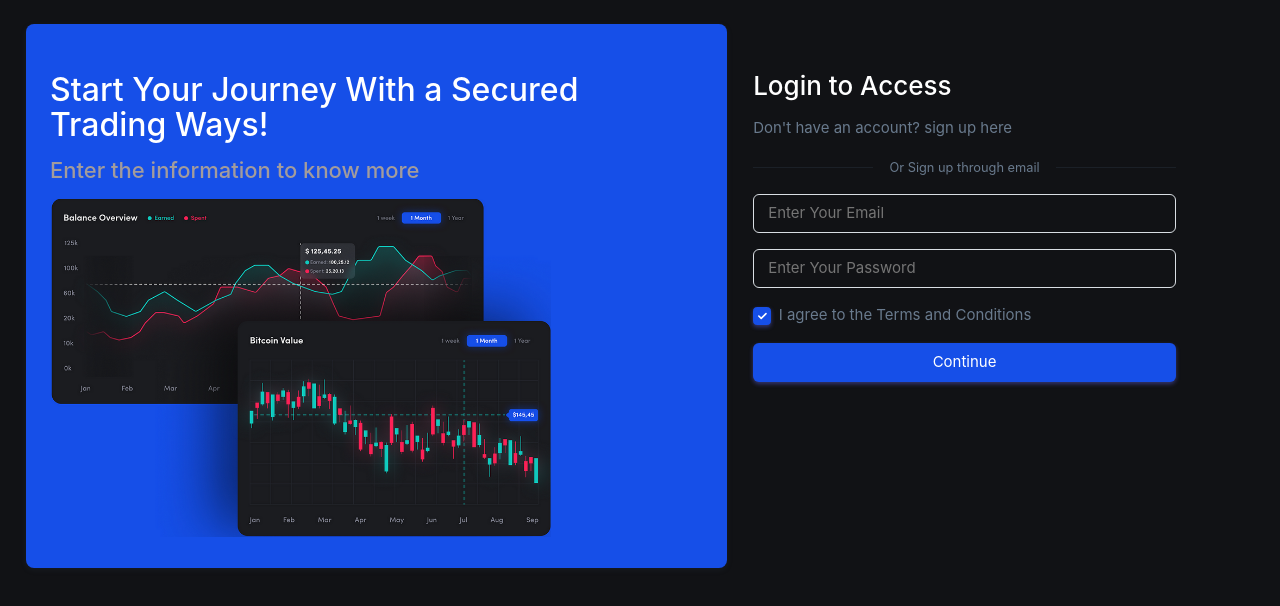
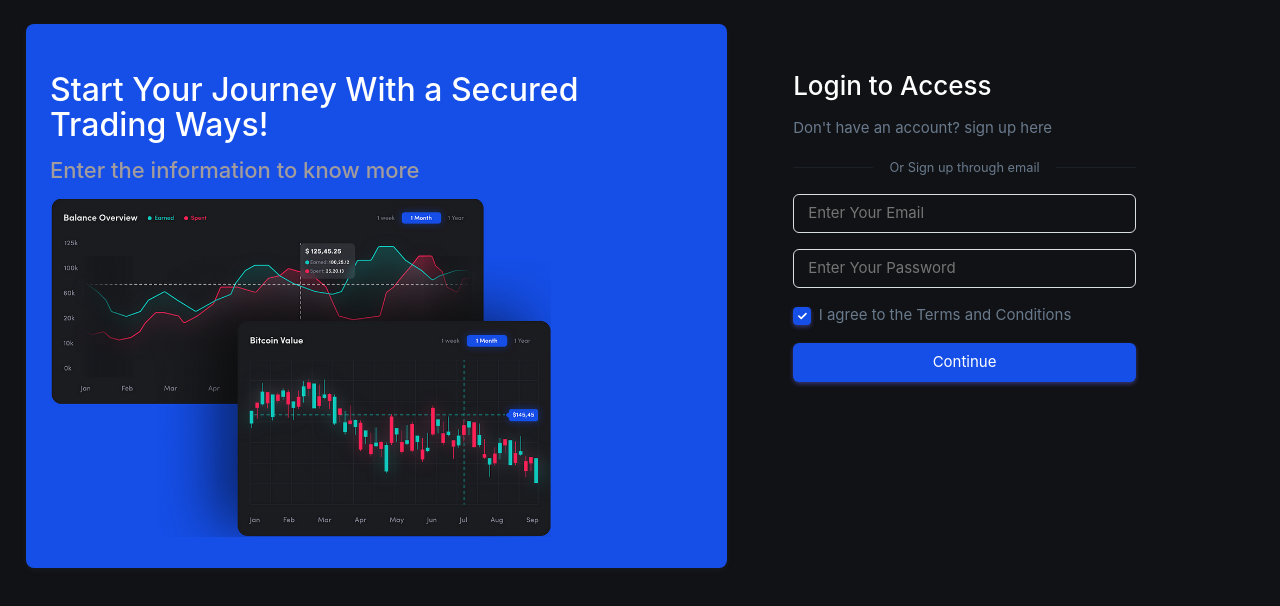
Before and after one commit to solomonyusuf/cryptobit, a Vue app: page / in a window 1280 px wide. Shown: the top 606 px of the page. Built offline with nearby package versions, Linux system fonts and the light colour scheme; the HTML template or start-up script is replaced by a standard one.

Commit message:
added padding to form

```diff
--- a/src/App.vue
+++ b/src/App.vue
@@ -20,7 +20,7 @@
                 <div class="bit-row bit-justify-content-center">
                   <div class="container-xxl bit-mt-4 bit-mb-4">
 
-                       <form class="bit-gap-2 bit-mt-4">
+                       <form class="bit-gap-2 bit-mt-4 bit-px-4">
                         <h3 class="text-widget">Login to Access </h3>
                        <p>Don't have an account? <a>sign up here</a></p>
                        <div class="divider">
--- a/src/assets/base.scss
+++ b/src/assets/base.scss
@@ -149,6 +149,11 @@ body {
 .bit-col-md-4 {
   flex: 0 0 auto;
   width: 33.33333333%;
+}
+
+.bit-px-4 {
+  padding-right: 2.5rem !important;
+  padding-left: 2.5rem !important;
 }
 .bit-form-label {
   font-size: 0.75rem;
```
